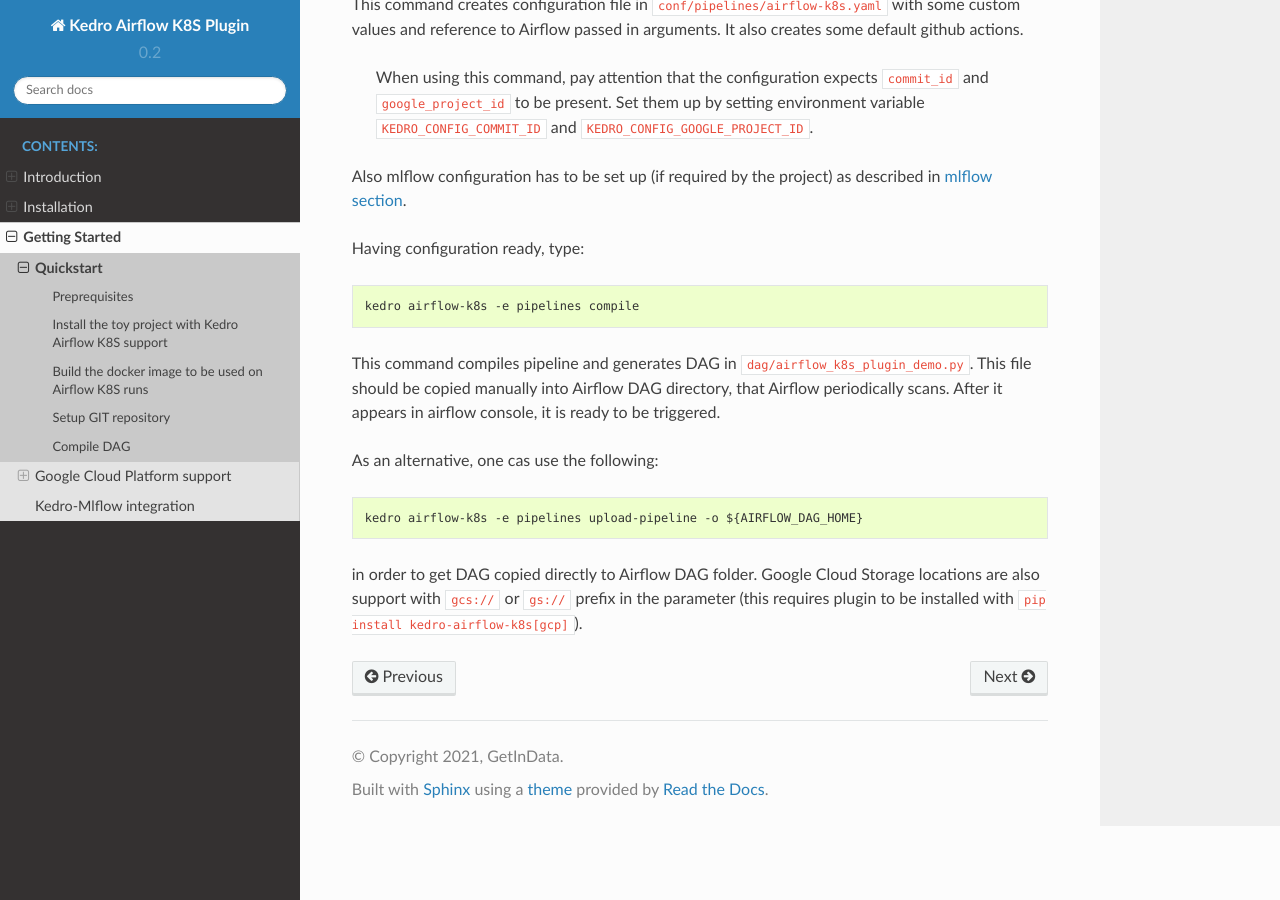
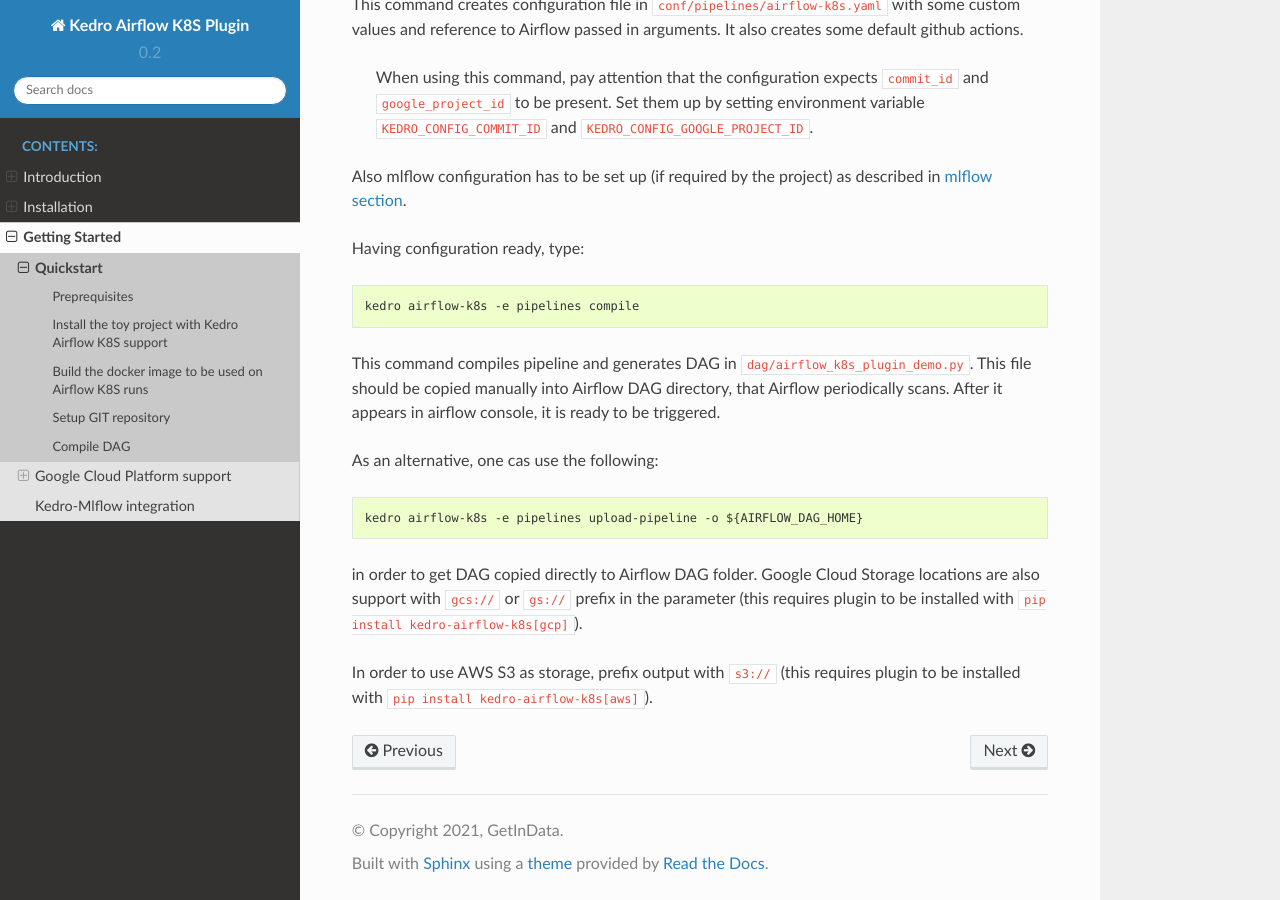
Before and after one commit to getindata/kedro-airflow-k8s, a Sphinx documentation site: the page built from docs/source/03_getting_started/01_quickstart.md, in a window 1280 px wide and 900 px high, scrolled down 3233 px. Built offline with Sphinx 7.4.7 and the Read the Docs theme 2.0.0, drawn with Linux system fonts in a browser that asks for light colours.

Commit message:
Allow AWS S3 usage for upload of DAGs.

```diff
--- a/docs/source/03_getting_started/01_quickstart.md
+++ b/docs/source/03_getting_started/01_quickstart.md
@@ -180,3 +180,6 @@
 
 in order to get DAG copied directly to Airflow DAG folder. Google Cloud Storage locations are also support with `gcs://`
 or `gs://` prefix in the parameter (this requires plugin to be installed with `pip install kedro-airflow-k8s[gcp]`).
+
+In order to use AWS S3 as storage, prefix output with `s3://` (this requires plugin to be installed with
+`pip install kedro-airflow-k8s[aws]`).
--- a/setup.py
+++ b/setup.py
@@ -33,6 +33,7 @@
     "gcp": [
         "gcsfs>=0.6.2, <0.7.0",
     ],
+    "aws": ["s3fs>=0.6.0"],
     "mlflow": ["kedro-mlflow==0.4.1"],
 }
 
```
Also changed, not shown: CHANGELOG.md (+1 -0 lines).
